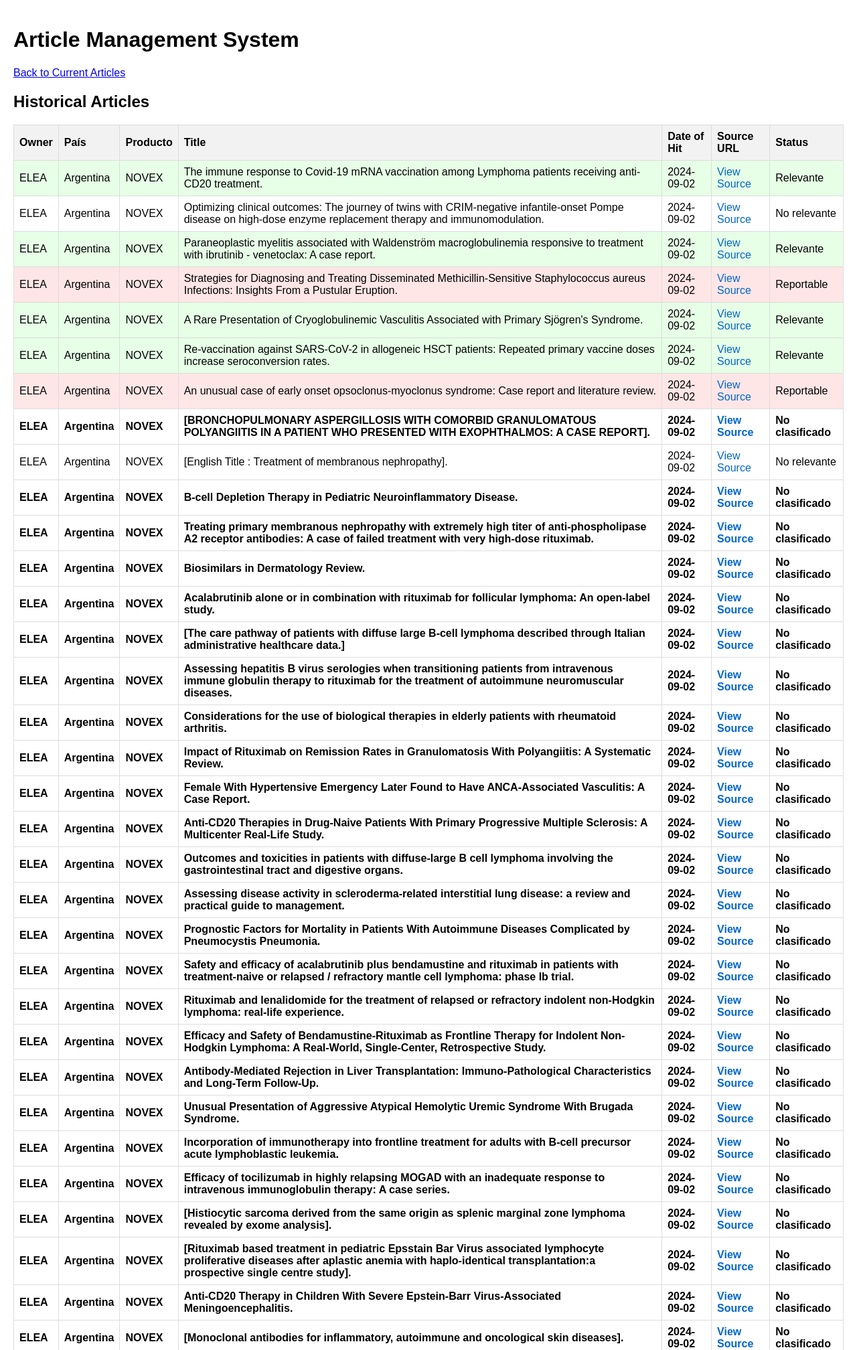
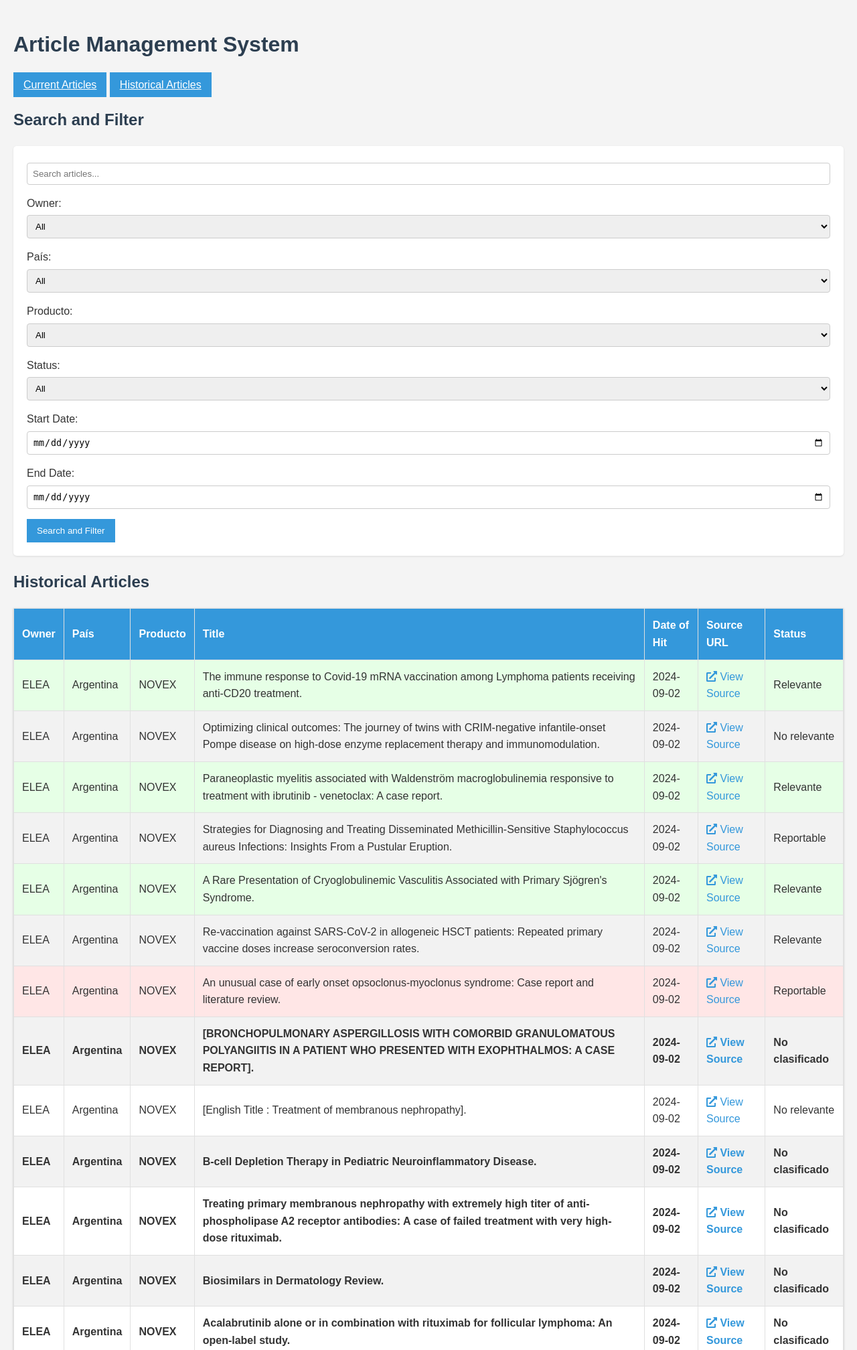
Before and after one commit to panchtox/elitup, a Flask app: page /historical in a window 1280 px wide. Shown: the top 2016 px of the page at 67% size. Run offline with Flask 3, Linux system fonts and the light colour scheme.

Commit message:
Agent query: Does the web application now have an improved layout with better styling, including a responsive design and a more modern look?

```diff
--- a/static/css/styles.css
+++ b/static/css/styles.css
@@ -1,25 +1,57 @@
+/* Global Styles */
 body {
-    font-family: Arial, sans-serif;
+    font-family: 'Arial', sans-serif;
+    line-height: 1.6;
+    color: #333;
     margin: 0;
     padding: 20px;
+    background-color: #f4f4f4;
 }
 
+h1, h2 {
+    color: #2c3e50;
+}
+
+/* Table Styles */
 table {
     width: 100%;
     border-collapse: collapse;
     margin-top: 20px;
+    background-color: #fff;
+    box-shadow: 0 1px 3px rgba(0,0,0,0.2);
 }
 
 th, td {
-    border: 1px solid #ddd;
-    padding: 8px;
+    border: 1px solid #e0e0e0;
+    padding: 12px;
     text-align: left;
 }
 
 th {
+    background-color: #3498db;
+    color: #fff;
+    font-weight: bold;
+}
+
+tr:nth-child(even) {
     background-color: #f2f2f2;
 }
 
+/* Button Styles */
+button, .button {
+    background-color: #3498db;
+    color: #fff;
+    border: none;
+    padding: 10px 15px;
+    cursor: pointer;
+    transition: background-color 0.3s ease;
+}
+
+button:hover, .button:hover {
+    background-color: #2980b9;
+}
+
+/* Modal Styles */
 .modal {
     display: none;
     position: fixed;
@@ -34,10 +66,13 @@
 
 .modal-content {
     background-color: #fefefe;
-    margin: 15% auto;
+    margin: 10% auto;
     padding: 20px;
     border: 1px solid #888;
     width: 80%;
+    max-width: 600px;
+    border-radius: 5px;
+    box-shadow: 0 4px 8px rgba(0,0,0,0.1);
 }
 
 .close {
@@ -45,15 +80,37 @@
     float: right;
     font-size: 28px;
     font-weight: bold;
+    cursor: pointer;
 }
 
 .close:hover,
 .close:focus {
-    color: black;
+    color: #000;
     text-decoration: none;
-    cursor: pointer;
 }
 
+/* Form Styles */
+form {
+    background-color: #fff;
+    padding: 20px;
+    border-radius: 5px;
+    box-shadow: 0 1px 3px rgba(0,0,0,0.1);
+}
+
+input[type="text"],
+input[type="date"],
+select,
+textarea {
+    width: 100%;
+    padding: 8px;
+    margin: 5px 0 15px;
+    display: inline-block;
+    border: 1px solid #ccc;
+    border-radius: 4px;
+    box-sizing: border-box;
+}
+
+/* Status Colors */
 .bold {
     font-weight: bold;
 }
@@ -66,50 +123,27 @@
     background-color: #ffe6e6;
 }
 
-.source-link {
-    color: #0066cc;
+/* Link Styles */
+.source-link, #sourceUrl {
+    color: #3498db;
     text-decoration: none;
 }
 
-.source-link:hover {
+.source-link:hover, #sourceUrl:hover {
     text-decoration: underline;
 }
 
-#sourceUrl {
-    color: #0066cc;
-    text-decoration: none;
+/* Responsive Design */
+@media screen and (max-width: 600px) {
+    table {
+        font-size: 14px;
+    }
+
+    th, td {
+        padding: 8px;
+    }
+
+    .modal-content {
+        width: 95%;
+    }
 }
-
-#sourceUrl:hover {
-    text-decoration: underline;
-}
-
-/* New styles for search and filter form */
-#searchFilterForm {
-    background-color: #f8f8f8;
-    padding: 15px;
-    border-radius: 5px;
-    margin-bottom: 20px;
-}
-
-#searchFilterForm input[type="text"],
-#searchFilterForm select,
-#searchFilterForm input[type="date"] {
-    margin: 5px;
-    padding: 5px;
-    border: 1px solid #ddd;
-    border-radius: 3px;
-}
-
-#searchFilterForm button {
-    background-color: #4CAF50;
-    color: white;
-    padding: 8px 15px;
-    border: none;
-    border-radius: 3px;
-    cursor: pointer;
-}
-
-#searchFilterForm button:hover {
-    background-color: #45a049;
-}
--- a/templates/base.html
+++ b/templates/base.html
@@ -5,9 +5,22 @@
     <meta name="viewport" content="width=device-width, initial-scale=1.0">
     <title>Article Management System</title>
     <link rel="stylesheet" href="{{ url_for('static', filename='css/styles.css') }}">
+    <link rel="stylesheet" href="https://cdnjs.cloudflare.com/ajax/libs/font-awesome/5.15.3/css/all.min.css">
 </head>
 <body>
-    {% block content %}{% endblock %}
+    <header>
+        <h1>Article Management System</h1>
+        <nav>
+            <a href="{{ url_for('main.index') }}" class="button">Current Articles</a>
+            <a href="{{ url_for('main.historical') }}" class="button">Historical Articles</a>
+        </nav>
+    </header>
+    <main>
+        {% block content %}{% endblock %}
+    </main>
+    <footer>
+        <p>&copy; 2024 Article Management System. All rights reserved.</p>
+    </footer>
     <script src="{{ url_for('static', filename='js/main.js') }}"></script>
 </body>
 </html>
--- a/templates/index.html
+++ b/templates/index.html
@@ -1,13 +1,13 @@
 {% extends "base.html" %}
 
 {% block content %}
-<h1>Article Management System</h1>
-
-{% if not historical %}
+<section id="search-filter">
     <h2>Search and Filter</h2>
     <form id="searchFilterForm" method="GET" action="{{ url_for('main.index') }}">
+        <div class="form-group">
             <input type="text" name="search" placeholder="Search articles..." value="{{ search_query }}">
-
+        </div>
+        <div class="form-group">
             <label for="owner">Owner:</label>
             <select name="owner">
                 <option value="">All</option>
@@ -15,7 +15,8 @@
                 <option value="{{ owner[0] }}" {% if owner[0] == owner_filter %}selected{% endif %}>{{ owner[0] }}</option>
                 {% endfor %}
             </select>
-
+        </div>
+        <div class="form-group">
             <label for="pais">País:</label>
             <select name="pais">
                 <option value="">All</option>
@@ -23,7 +24,8 @@
                 <option value="{{ pais[0] }}" {% if pais[0] == pais_filter %}selected{% endif %}>{{ pais[0] }}</option>
                 {% endfor %}
             </select>
-
+        </div>
+        <div class="form-group">
             <label for="producto">Producto:</label>
             <select name="producto">
                 <option value="">All</option>
@@ -31,7 +33,8 @@
                 <option value="{{ producto[0] }}" {% if producto[0] == producto_filter %}selected{% endif %}>{{ producto[0] }}</option>
                 {% endfor %}
             </select>
-
+        </div>
+        <div class="form-group">
             <label for="status">Status:</label>
             <select name="status">
                 <option value="">All</option>
@@ -40,38 +43,48 @@
                 <option value="Relevante" {% if status_filter == 'Relevante' %}selected{% endif %}>Relevante</option>
                 <option value="Reportable" {% if status_filter == 'Reportable' %}selected{% endif %}>Reportable</option>
             </select>
-
+        </div>
+        <div class="form-group">
             <label for="start_date">Start Date:</label>
             <input type="date" name="start_date" value="{{ start_date }}">
-
+        </div>
+        <div class="form-group">
             <label for="end_date">End Date:</label>
             <input type="date" name="end_date" value="{{ end_date }}">
-
+        </div>
         <button type="submit">Search and Filter</button>
     </form>
+</section>
 
+{% if not historical %}
+<section id="generate-report">
     <h2>Generate Report</h2>
     <form id="reportForm">
+        <div class="form-group">
             <label for="start_date">Start Date:</label>
             <input type="date" id="start_date" name="start_date" required>
-
+        </div>
+        <div class="form-group">
             <label for="end_date">End Date:</label>
             <input type="date" id="end_date" name="end_date" required>
-
+        </div>
+        <div class="form-group">
             <label for="owner">Owner:</label>
             <select id="owner" name="owner" required>
                 {% for owner in owners %}
                 <option value="{{ owner[0] }}">{{ owner[0] }}</option>
                 {% endfor %}
             </select>
-
+        </div>
+        <div class="form-group">
             <label for="pais">País:</label>
             <select id="pais" name="pais" required>
                 {% for pais in paises %}
                 <option value="{{ pais[0] }}">{{ pais[0] }}</option>
                 {% endfor %}
             </select>
-
+        </div>
+        <div class="form-group">
             <label for="productos">Productos:</label>
             <select id="productos" name="productos[]" multiple required>
                 <option value="All">All</option>
@@ -79,15 +92,13 @@
                 <option value="{{ producto[0] }}">{{ producto[0] }}</option>
                 {% endfor %}
             </select>
-
+        </div>
         <button type="submit">Generate Report</button>
     </form>
-
-<a href="{{ url_for('main.historical') }}">View Historical Articles</a>
-{% else %}
-<a href="{{ url_for('main.index') }}">Back to Current Articles</a>
+</section>
 {% endif %}
 
+<section id="articles">
     <h2>{% if historical %}Historical {% endif %}Articles</h2>
     <table>
         <thead>
@@ -112,15 +123,16 @@
                 <td>{{ article.producto }}</td>
                 <td>{{ article.title }}</td>
                 <td>{{ article.dateOfHit }}</td>
-            <td><a href="{{ article.sourceUrl }}" target="_blank" class="source-link">View Source</a></td>
+                <td><a href="{{ article.sourceUrl }}" target="_blank" class="source-link"><i class="fas fa-external-link-alt"></i> View Source</a></td>
                 <td>{{ article.status }}</td>
                 {% if not historical %}
-            <td><button class="classify-btn" data-id="{{ article.id }}">Classify</button></td>
+                <td><button class="classify-btn" data-id="{{ article.id }}"><i class="fas fa-edit"></i> Classify</button></td>
                 {% endif %}
             </tr>
             {% endfor %}
         </tbody>
     </table>
+</section>
 
 {% include 'modal.html' %}
 {% endblock %}
--- a/templates/modal.html
+++ b/templates/modal.html
@@ -4,47 +4,47 @@
         <h2>Article Details</h2>
         <form id="classifyForm">
             <input type="hidden" id="articleId" name="article_id">
-            <div>
+            <div class="form-group">
                 <label for="articleSourceId">Article Source ID:</label>
                 <input type="text" id="articleSourceId" name="articleSourceId" readonly>
             </div>
-            <div>
+            <div class="form-group">
                 <label for="sourceUrl">Source URL:</label>
                 <a id="sourceUrl" href="#" target="_blank">View Source</a>
             </div>
-            <div>
+            <div class="form-group">
                 <label for="title">Title:</label>
                 <input type="text" id="title" name="title" readonly>
             </div>
-            <div>
+            <div class="form-group">
                 <label for="englishAbstract">English Abstract:</label>
                 <textarea id="englishAbstract" name="englishAbstract" readonly></textarea>
             </div>
-            <div>
+            <div class="form-group">
                 <label for="spanishAbstract">Spanish Abstract:</label>
                 <textarea id="spanishAbstract" name="spanishAbstract" readonly></textarea>
             </div>
-            <div>
+            <div class="form-group">
                 <label for="portugueseAbstract">Portuguese Abstract:</label>
                 <textarea id="portugueseAbstract" name="portugueseAbstract" readonly></textarea>
             </div>
-            <div>
+            <div class="form-group">
                 <label for="owner">Owner:</label>
                 <input type="text" id="owner" name="owner" readonly>
             </div>
-            <div>
+            <div class="form-group">
                 <label for="pais">País:</label>
                 <input type="text" id="pais" name="pais" readonly>
             </div>
-            <div>
+            <div class="form-group">
                 <label for="producto">Producto:</label>
                 <input type="text" id="producto" name="producto" readonly>
             </div>
-            <div>
+            <div class="form-group">
                 <label for="dateOfHit">Date of Hit:</label>
                 <input type="date" id="dateOfHit" name="dateOfHit" readonly>
             </div>
-            <div>
+            <div class="form-group">
                 <label for="status">Status:</label>
                 <select id="status" name="status">
                     <option value="No relevante">No relevante</option>
```
Lines whose indentation alone changed are shown as unchanged.
